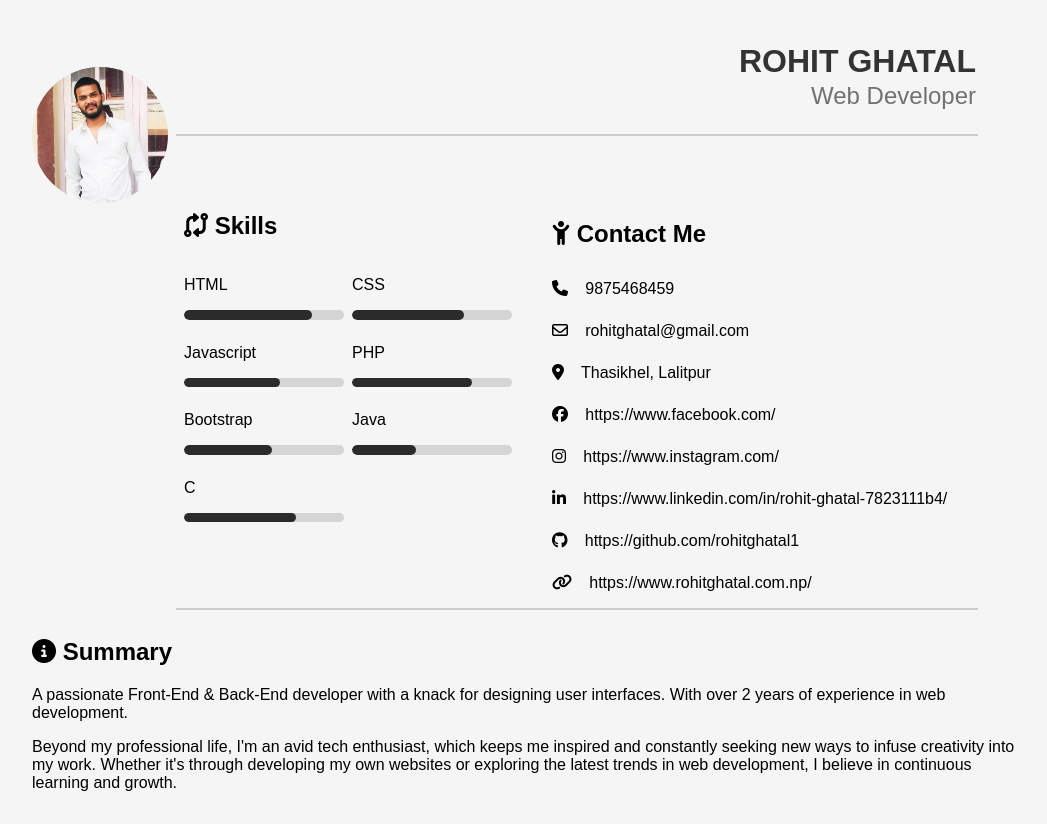
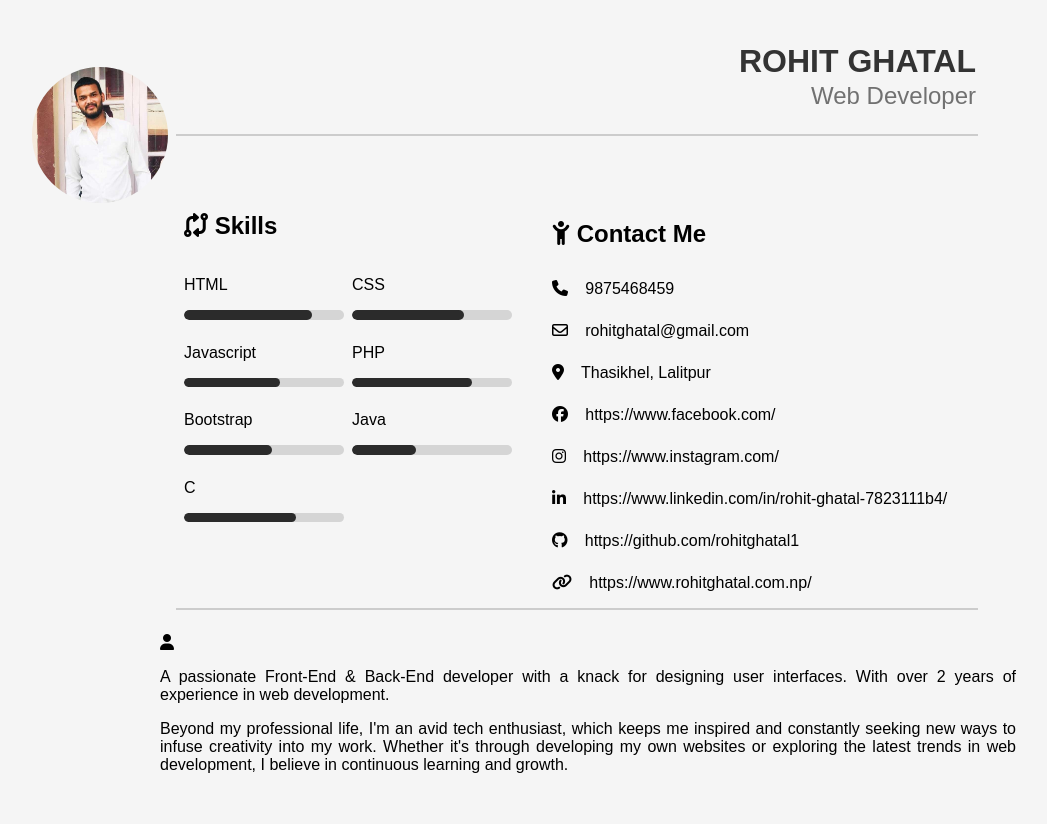
Before and after one commit to rohitghatal1/CVMaker-ReactJS, a React (Create React App) app: page / in a window 1280 px wide. Shown: the whole page, without its empty margins (108-1155 px from the left). Built offline with nearby package versions, Linux system fonts and the light colour scheme.

Commit message:
added summary section

```diff
--- a/src/allTemplates/CreativeTemplate/CreativeTemplate.js
+++ b/src/allTemplates/CreativeTemplate/CreativeTemplate.js
@@ -74,8 +74,14 @@ export default function CreativeTemplate() {
                         <hr />
                     </div>
                 </section>
-                <section className='summarySection'>
-                    <h2><i class="fa-solid fa-circle-info"></i> Summary</h2>
+
+                <section className="summarySection">
+                    <div className="line"></div>
+                    <div className="summaryContent">
+                        <div className="icon">
+                            <i className='fas fa-user'></i>
+                        </div>
+                        <div className="summaryDetails">
                             <p>
                                 A passionate Front-End & Back-End developer with a knack for designing user interfaces.
                                 With over 2 years of experience in web development.
@@ -86,6 +92,8 @@ export default function CreativeTemplate() {
                                 developing my own websites or exploring the latest trends in web development, I believe in
                                 continuous learning and growth.
                             </p>
+                        </div>
+                    </div>
                 </section>
             </div>
         </div>
--- a/src/allTemplates/CreativeTemplate/creativeTemplate.css
+++ b/src/allTemplates/CreativeTemplate/creativeTemplate.css
@@ -90,3 +90,9 @@
 .contactItems i{
     margin-right: 0.8rem;
 }
+
+.summarySection{
+    margin-left: 7rem;
+    padding: 1rem;
+    text-align: justify;
+}
```
Lines whose indentation alone changed are shown as unchanged.
